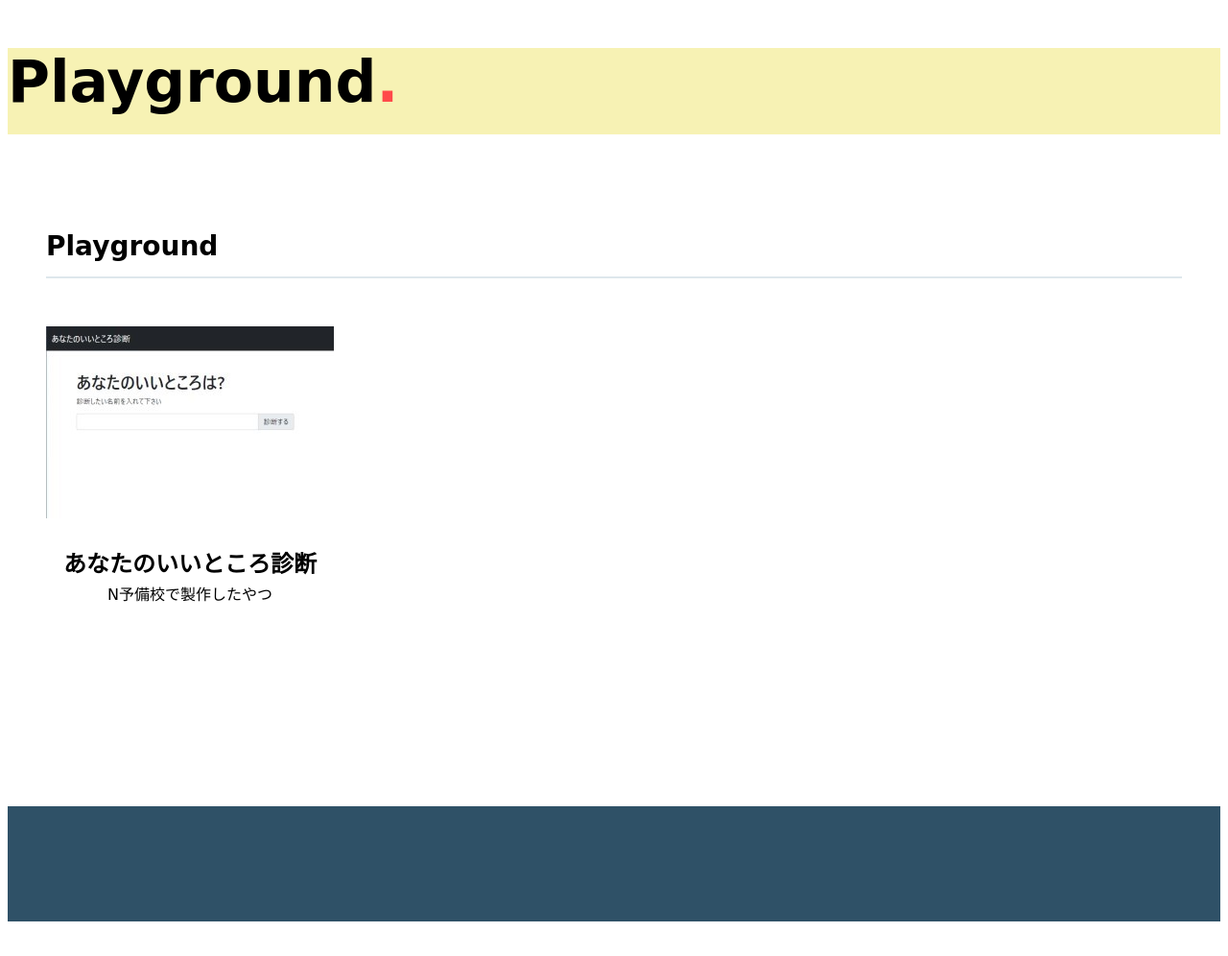
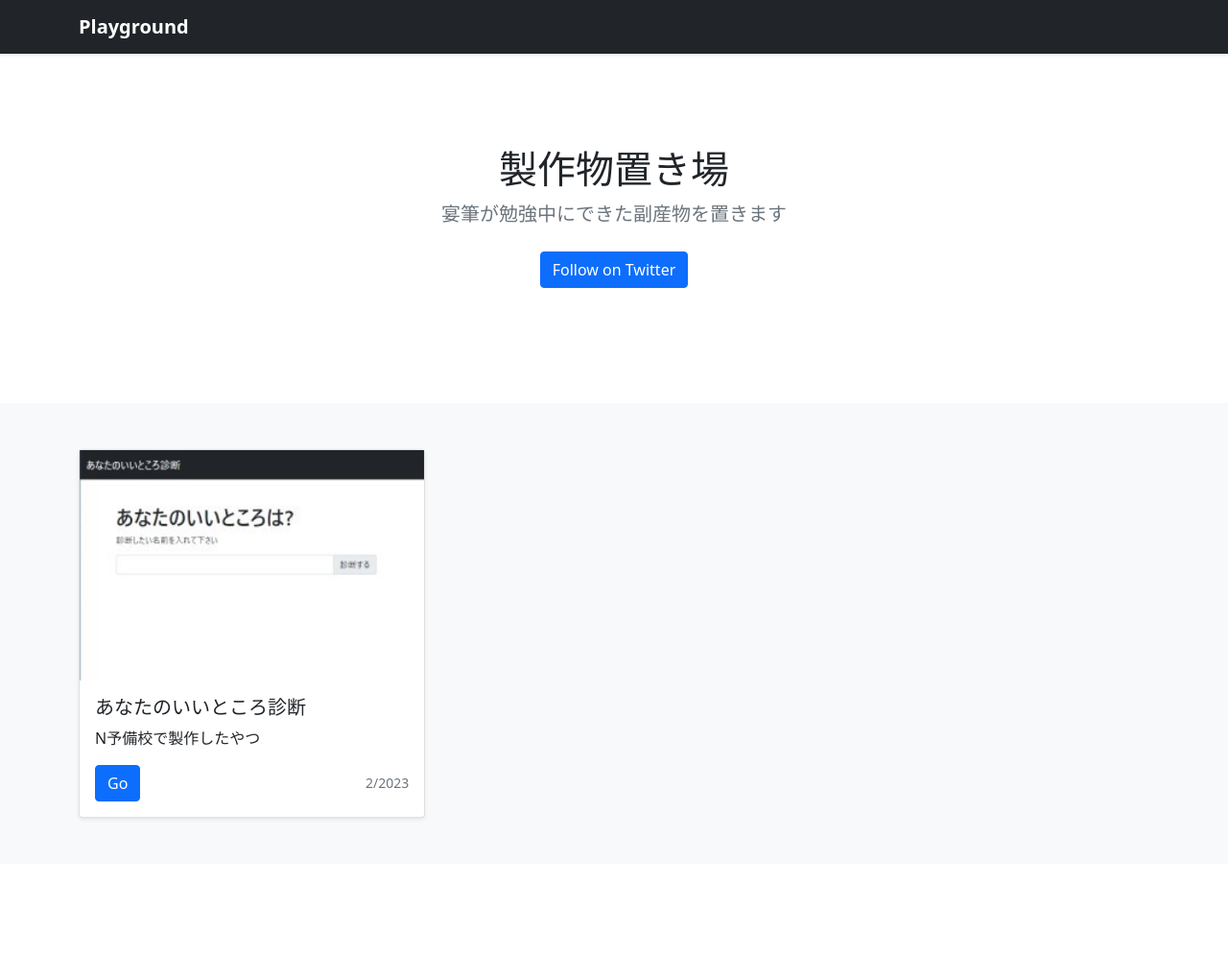
Before and after one commit to enpitsu882/playground, a plain HTML site: page index.html in a window 1280 px wide. Shown: the whole page at 96% size. Before the commit the page ends 968 px from the top, so only its background shows below. Drawn offline with nearby package versions, Linux system fonts and the light colour scheme.

Commit message:
apply bootstrap

```diff
--- a/index.html
+++ b/index.html
@@ -5,33 +5,79 @@
     <meta http-equiv="X-UA-Compatible" content="IE=edge">
     <meta name="viewport" content="width=device-width, initial-scale=1.0">
     <title>Playground</title>
-    <link rel="stylesheet" href="stylesheet.css">
+    <!-- <link rel="stylesheet" href="stylesheet.css"> -->
+    <link rel="canonical" href="https://getbootstrap.com/docs/5.0/examples/album/">
+
+    <!-- Bootstrap core CSS -->
+    <link href="https://cdn.jsdelivr.net/npm/bootstrap@5.0.2/dist/css/bootstrap.min.css" rel="stylesheet">
+    <style>
+      .bd-placeholder-img {
+        font-size: 1.125rem;
+        text-anchor: middle;
+        -webkit-user-select: none;
+        -moz-user-select: none;
+        user-select: none;
+      }
+
+      @media (min-width: 768px) {
+        .bd-placeholder-img-lg {
+          font-size: 3.5rem;
+        }
+      }
+    </style>
+
 </head>
 <body>
-    <div id="header" class="header">
-        <div class="copy-container">
-            <h2>Playground<span>.</span></h2>
+    <header>
+        <div class="navbar navbar-dark bg-dark shadow-sm">
+            <div class="container">
+                <a href="#" class="navbar-brand d-flex align-items-center">
+                <strong>Playground</strong>
+                </a>
             </div>
         </div>
+    </header>
 
-    <div class="main">
-        <div class="contents">
-            <h3 class="section-title">Playground</h3>
-            <div class="contents-item">
-                <div class="contents-image">
-                    <a href="assessment/assessment.html"
-                    target="_blank" rel="noopener noreferrer">
+    <main>
+        <section class="py-5 text-center container">
+            <div class="row py-lg-5">
+                <div class="col-lg-6 col-md-8 mx-auto">
+                    <h1 class="fw-light">製作物置き場</h1>
+                    <p class="lead text-muted">宴筆が勉強中にできた副産物を置きます</p>
+                    <p>
+                    <a href="#" class="btn btn-primary my-2">Follow on Twitter</a>
+                    </p>
+                </div>
+            </div>
+        </section>
+
+        <div class="album py-5 bg-light">
+            <div class="container">
+                <div class="row row-cols-1 row-cols-sm-2 row-cols-md-3 g-3">
+
+                    <div class="col">
+                        <div class="card shadow-sm">
                             <img src="image/assessment.jpg" alt="あなたのいいところ診断">
-                    </a>
+                            <div class="card-body">
+                                <h5 class="card-title">あなたのいいところ診断</h5>
+                                <p class="card-text">N予備校で製作したやつ</p>
+                                <div class="d-flex justify-content-between align-items-center">
+                                    <a href="assessment/assessment.html" class="btn btn-primary"
+                                    target="_blank" rel="noopener noreferrer">Go</a>
+                                    <small class="text-muted">2/2023</small>
                                 </div>
-                <p>
-                    <b>あなたのいいところ診断</b><br>
-                    <font size="3">N予備校で製作したやつ</font>
-                </p>
                             </div>
                         </div>
                     </div>
 
-    <div class="footer"></div>
+                </div>
+            </div>
+        </div>
+
+    </main>
+
+    <footer class="text-muted py-5">
+
+    </footer>
 </body>
 </html>
--- a/stylesheet.css
+++ /dev/null
@@ -1,123 +0,0 @@
-body {
-    font-family: cursive;
-}
-
-li {
-    list-style: none;
-}
-
-a {
-    text-decoration: none;
-    color: inherit;
-}
-
-
-
-.header {
-    background-color: #f7f2b4;
-    height: 90px;
-}
-
-.header-logo {
-    font-size: 36px;
-    float: left;
-    padding: 20px 40px;
-}
-
-.header-list li{
-    font-size: larger;
-    float: left;
-    padding: 33px 20px;
-    /* font-family: ; */
-}
-
-
-
-.main {
-    padding: 0px 40px;
-}
-
-.copy-container h1 {
-    font-size: 140px;
-}
-
-.copy-container h2 {
-    font-size: 60px;
-}
-
-.copy-container span {
-    color: #ff4a4a;
-}
-
-.contents {
-    height: 600px;
-    margin-top: 100px;
-}
-
-.section-title {
-    border-bottom: 2px solid #dee7ec;
-    font-size: 28px;
-    padding-bottom: 15px;
-    margin-bottom: 50px;
-}
-
-.contents-item {
-    margin-right: 40px;
-    float: left;
-    text-align: center;
-}
-
-.contents-item p {
-    font-size: 24px;
-}
-
-.book img {
-    width: 148px;
-    height: 210px;
-}
-
-.icon img {
-    width: 148px;
-    height: 148px;
-}
-
-.contents-image img {
-    width: 300px;
-    height: 200px;
-}
-
-input, textarea {
-    width: 400px;
-    margin-top: 10px;
-    margin-bottom: 30px;
-    padding: 20px;
-    font-size: 18px;
-    border: 1px solid #dee7ec;
-}
-
-.contact-submit {
-    background-color: #dee7ec;
-    color: #889eab;
-}
-
-
-
-.footer {
-    background-color: #2f5167;
-    color: #fff;
-    height: 40px;
-    padding: 40px;
-}
-
-.footer-logo {
-    font-size: 32px;
-    float: left;
-}
-
-.footer-list {
-    float: right;
-}
-
-.footer-list li{
-    padding-bottom: 20px;
-}
```
Lines whose indentation alone changed are shown as unchanged.
